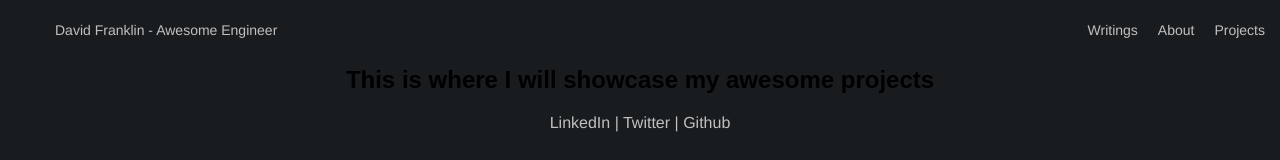
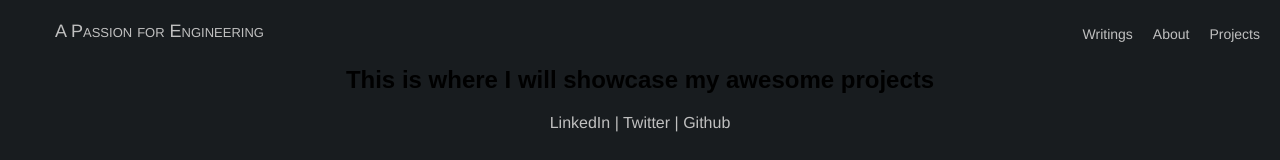
Before and after one commit to dave5801/Portfolio, a React (Create React App) app in the folder portfolio-site/: page /projects in a window 1280 px wide. Shown: the top 160 px of the page. Built offline with nearby package versions, Linux system fonts and the light colour scheme.

Commit message:
adjustments to navbar font

```diff
--- a/portfolio-site/src/scenes/home/navigation/navbar.css
+++ b/portfolio-site/src/scenes/home/navigation/navbar.css
@@ -12,14 +12,14 @@
     padding-right: 10px;
     padding-bottom: 5px;
     padding-left: 10px;
-    font-size: 14px;
     font-family: Helvetica;
-    font-weight: lighter;
     color: #C0C0C0;
     text-decoration: none;
 }
 
 .Nav-left {
+    font-size: 18px;
+    font-variant: small-caps;
     list-style: none;
     padding: 5px;
     float:left;
@@ -27,9 +27,12 @@
 }
 
 .Nav-right {
+    font-size: 14px;
+    font-weight: lighter;
     list-style: none;
     display: flex;
-    padding: 5px;
+    padding-top: 10px;
+    padding-right: 10px;
     float:right;
 }
 
--- a/portfolio-site/src/scenes/home/navigation/navbar.js
+++ b/portfolio-site/src/scenes/home/navigation/navbar.js
@@ -15,7 +15,7 @@ class Navbar extends Component {
             <ul className="Navbar-elements">
               <div className="Nav-left">
                 <li>
-                  <Link to="/">David Franklin - Awesome Engineer</Link>
+                  <Link to="/">A Passion for Engineering</Link>
                 </li>
               </div>
               <div className="Nav-right">
```
